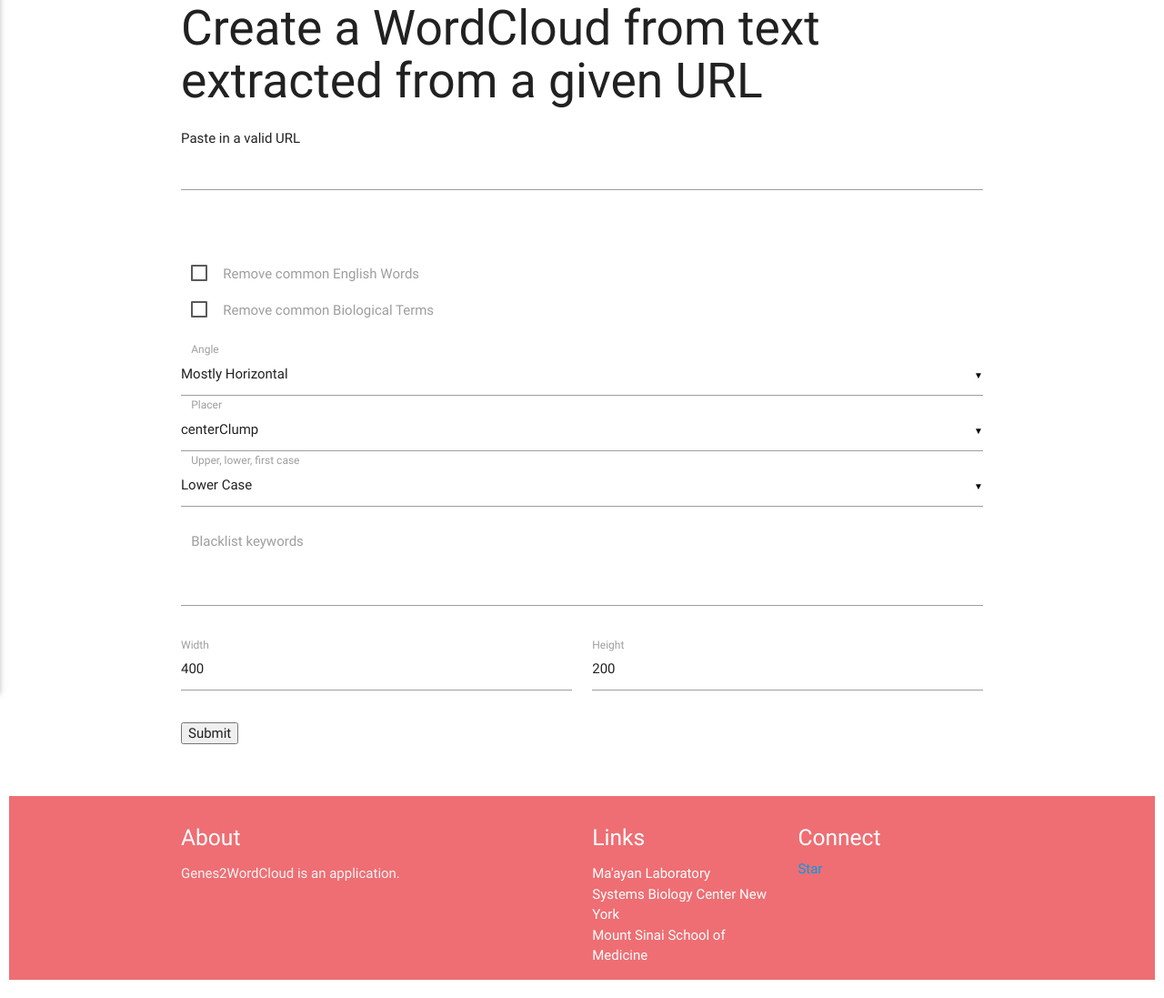
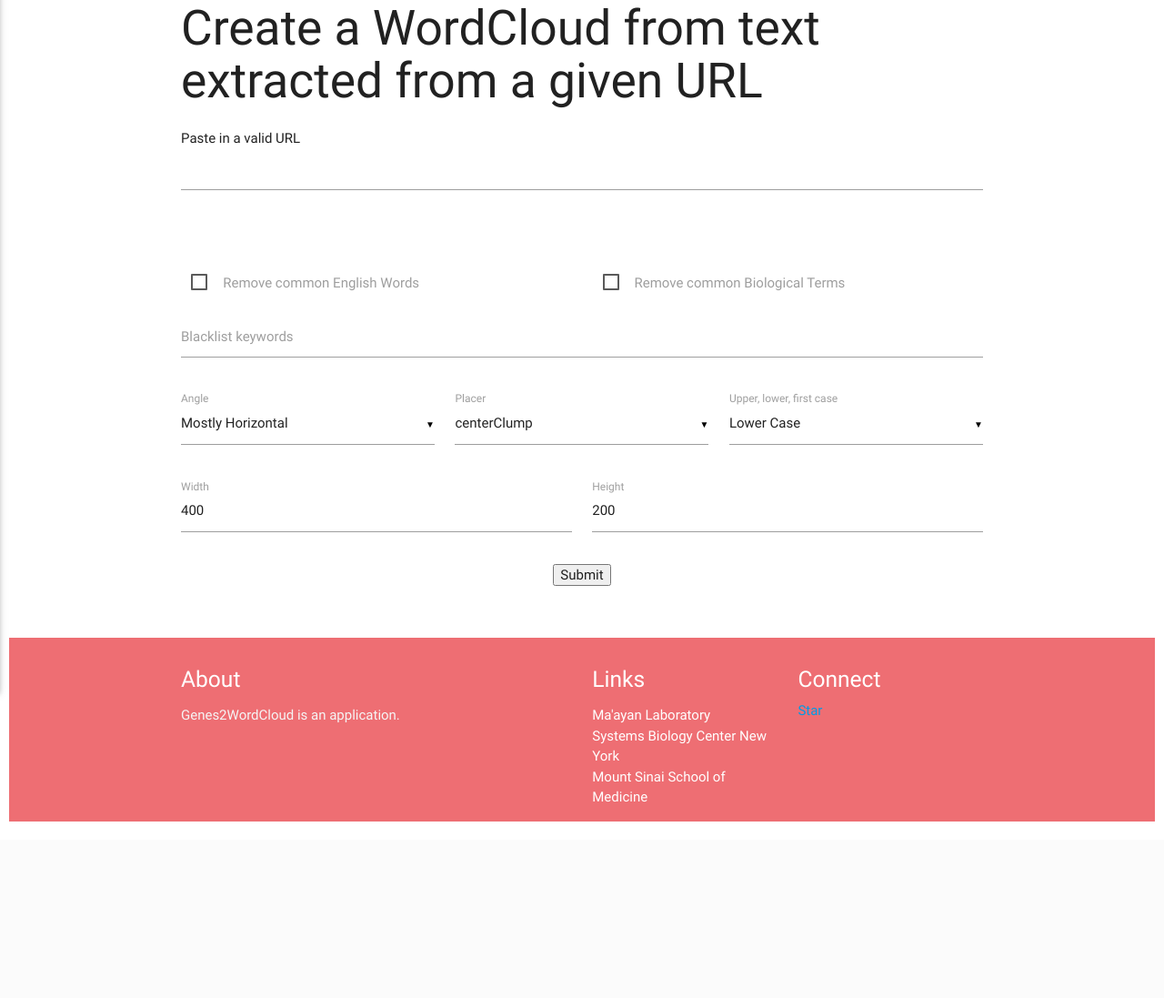
Before and after one commit to MaayanLab/GenesToWordCloud, a Flask app: page /create/url in a window 1280 px wide. Shown: the part 99-1196 px from the top of the page at 91% size. After the commit the page ends 1002 px from the top, so only its background shows below. Run offline with Flask 2, Linux system fonts and the light colour scheme; parts of the project's set-up code (start-up, migrations or seed data) failed here and were passed over; some libraries are stand-ins or nearby versions.

Commit message:
Layed out create neater
- Also fixed a few errors

Daniel Clarke

```diff
--- a/app.py
+++ b/app.py
@@ -39,19 +39,19 @@ def genes():
 	with con.cursor() as cur:
 		if source == "generif":
 			cur.execute('select generif, pmid from generif where ? order by random(), pmid limit ?', (gene_query, config['query_limit']))
-			text = ' '.join(pubmed_query(id=row['pmid']) for row in cur.fetchall())
+			text = [pubmed_query(id=row['pmid']) for row in cur.fetchall()]
 		elif source == 'pubmed':
 			cur.execute('select pmid from pmid_symbol where ? order by random() limit ?', (gene_query, config['query_limit']))
-			text = ' '.join(pubmed_query(id=row['pmid']) for row in cur.fetchall())
+			text = [pubmed_query(id=row['pmid']) for row in cur.fetchall()]
 		elif source == 'go':
 			cur.execute('select go, goID from go where ? order by random(), goID limit ?', (gene_query, config['query_limit']))
-			text = ' '.join(row['go'] for row in cur.fetchall())
+			text = [row['go'] for row in cur.fetchall()]
 		elif source == 'mp':
 			cur.execute('select mp, mpID from mp where ? order by random(), mp limit ?', (gene_query, config['query_limit']))
-			text = ' '.join(row['mp'] for row in cur.fetchall())
+			text = [row['mp'] for row in cur.fetchall()]
 		elif source == 'mesh_terms':
 			cur.execute('select pmid from pmid_symbol where ? order by random() limit ?', (gene_query, config['query_limit']))
-			text = ' '.join(pubmed_query(id=row['pmid']) for row in cur.fetchall())
+			text = [pubmed_query(id=row['pmid']) for row in cur.fetchall()]
 		else:
 			return None
 	con.close()
@@ -75,7 +75,7 @@ def url():
 	for group in ['head', 'script', 'style']:
 		for elem in soup.findAll(group):
 			elem.extract()
-	text = ' '.join(filter(None, map(str.strip, soup.findAll(text=True))))
+	text = list(filter(None, map(str.strip, soup.findAll(text=True))))
 	return process_page(text, request.args)
 
 @route_page
--- a/templates/create.html
+++ b/templates/create.html
@@ -5,16 +5,24 @@
 <form method="post" action="javascript:create('{{ cloud_type }}')">
 	{% block form %}{% endblock %}
 	<p><br /></p>
-	<p class="input-field">
+	<div class="row">
+		<div class="input-field col s6">
 			<input type="checkbox" id="stopwords" name="stopwords">
 			<label for="stopwords">Remove common English Words</label>
-	</p>
-	<p class="input-field">
+		</div>
+		<div class="input-field col s6">
 			<input type="checkbox" id="biostopwords" name="biostopwords">
 			<label for="biostopwords">Remove common Biological Terms</label>
-	</p>
-	<br />
-	<p class="input-field">
+		</div>
+	</div>
+	<div class="row">
+		<div class="input-field col s12">
+			<input type="text" name="blacklist" id="blacklist">
+			<label for="blacklist">Blacklist keywords</label>
+		</div>
+	</div>
+	<div class="row">
+		<div class="input-field col s4">
 			<select name="angler" id="angler">
 				<option value="mostlyHoriz">Mostly Horizontal</option>
 				<option value="heaped">Heaped</option>
@@ -24,8 +32,8 @@
 				<option value="updAndDown">Up And Down</option>
 			</select>
 			<label for="angler">Angle</label>
-	</p>
-	<p class="input-field">
+		</div>
+		<div class="input-field col s4">
 			<select name="placer" id="placer">
 				<option value="centerClump">centerClump</option>
 				<option value="horizBandAnchoredLeft">horizBandAnchoredLeft</option>
@@ -35,19 +43,16 @@
 				<option value="wave">wave</option>
 			</select>
 			<label for="placer">Placer</label>
-	</p>
-	<p class="input-field">
+		</div>
+		<div class="input-field col s4">
 			<select name="case" id="case">
 				<option value="lower">Lower Case</option>
 				<option value="upper">Upper Case</option>
 				<option value="first">First Letter Case</option>
 			</select>
 			<label for="case">Upper, lower, first case</label>
-	</p>
-	<p class="input-field">
-		<textarea name="blacklist" id="blacklist" class="materialize-textarea"></textarea>
-		<label for="blacklist">Blacklist keywords</label>
-	</p>
+		</div>
+	</div>
 	<div class="row">
 		<div class="input-field col s6">
 			<input type="text" name="width" id="width" value="400">
@@ -58,7 +63,7 @@
 			<label for="height">Height</label>
 		</div>
 	</div>
-	<p class="input-field"><input type="submit"></p>
+	<div class="input-field center"><input type="submit"></div>
 </form>
 <p><br /></p>
 <div class="container" id="view"></div>
--- a/word_cloud.py
+++ b/word_cloud.py
@@ -12,7 +12,7 @@ def process_text(text, **kwargs):
 	tokenize, stemmer, lemmantize '''
 	# https://github.com/wangz10/text-classification/blob/master/Main.ipynb
 
-	if kwargs.get('tokenize'):
+	if kwargs.get('tokenize') or type(text)==str:
 		tokenizer = RegexpTokenizer(r'\b\w{1,}\b')
 		words = tokenizer.tokenize(text)
 	else:
@@ -26,7 +26,7 @@ def process_text(text, **kwargs):
 		lmmr = WordNetLemmatizer()
 		words = lmmr.lemmantize(words)
 
-	return ' '.join(words)
+	return words
 
 def generate(text, **kwargs):
 	''' Generate the word cloud and pass the file pointer '''
@@ -78,4 +78,4 @@ def process_page(text, args):
 	g['width'] = min(config['word_cloud']['max_width'], int(args.get('width')))
 	g['height'] = min(config['word_cloud']['max_height'], int(args.get('height')))
 
-	return send_file(generate(process_text(text, **p), **d), mimetype='image/jpg')
+	return send_file(generate(process_text(text, **p), **g), mimetype='image/jpg')
```
Lines whose indentation alone changed are shown as unchanged.
